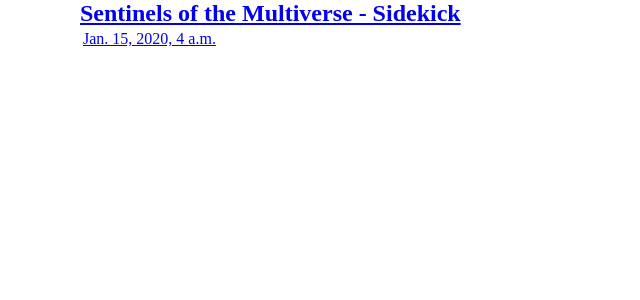
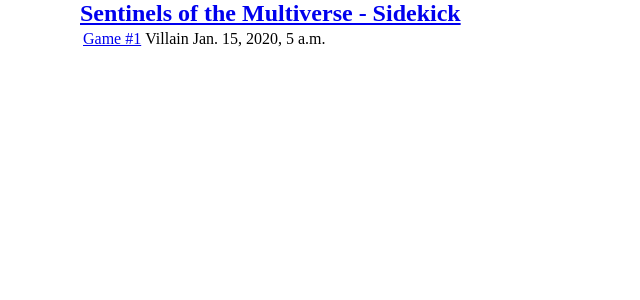
Before and after one commit to tlam/multiverse_sidekick, a Django app: page /games/ in a window 1280 px wide. Shown: the top 300 px of the page, without its empty margins (0-640 px from the left). Run offline with Django 3.2, Linux system fonts and the light colour scheme; tables that the repository leaves empty hold one stand-in row (values such as "Sample post").

Commit message:
Displaying game status

```diff
--- a/games/models.py
+++ b/games/models.py
@@ -7,10 +7,19 @@ class Game(models.Model):
     villain = models.ForeignKey('villains.Villain')
     villain_hp = models.IntegerField(default=0)
     environment = models.ForeignKey('environment.Environment')
+    is_over = models.BooleanField(default=False)
     created_at = models.DateTimeField(auto_now_add=True)
 
     def __unicode__(self):
         return u'Game %s' % self.profile
+
+    def who_won(self):
+        if self.is_over:
+            if self.villain_hp:
+                return 'Villain'
+            else:
+                return 'Hero'
+        return 'In progress'
 
 
 class ActiveHero(models.Model):
--- a/games/views.py
+++ b/games/views.py
@@ -68,10 +68,18 @@ def show(request, game_id):
     if request.method == 'POST':
         villain_hp = request.POST.get('villain')
         game.villain_hp = villain_hp
+        total_hero_hp = 0
+
+        for active_hero in game.activehero_set.all():
+            hero_hp = int(request.POST.get('hero-%i' % active_hero.hero.pk, 0))
+            total_hero_hp += hero_hp
+            active_hero.hp = hero_hp
+            active_hero.save()
+
+        if not int(villain_hp) or not total_hero_hp:
+            game.is_over = True
+
         game.save()
-        for active_hero in game.activehero_set.all():
-            active_hero.hp = request.POST.get('hero-%i' % active_hero.hero.pk)
-            active_hero.save()
         messages.success(request, 'Saved')
 
     context = {
--- a/multiverse_sidekick/settings.py
+++ b/multiverse_sidekick/settings.py
@@ -24,7 +24,7 @@ ALLOWED_HOSTS = []
 # http://en.wikipedia.org/wiki/List_of_tz_zones_by_name
 # although not all choices may be available on all operating systems.
 # In a Windows environment this must be set to your system time zone.
-TIME_ZONE = 'America/Chicago'
+TIME_ZONE = 'America/Toronto'
 
 # Language code for this installation. All choices can be found here:
 # http://www.i18nguy.com/unicode/language-identifiers.html
--- a/multiverse_sidekick/static/css/base.css
+++ b/multiverse_sidekick/static/css/base.css
@@ -49,3 +49,8 @@ ul.messages li {
 ul.messages li.success {
   background-color: #E0FFB8;
 }
+
+div.game-status {
+  float: left;
+  margin-left: 20em;
+}
--- a/multiverse_sidekick/templates/games/index.html
+++ b/multiverse_sidekick/templates/games/index.html
@@ -4,7 +4,9 @@
 <table>
   {% for game in games %}
   <tr>
-    <td><a href="{% url 'games:show' game.pk %}">{{ game.created_at }}</a></td>
+    <td><a href="{% url 'games:show' game.pk %}">Game #{{ game.pk }}</a></td>
+    <td>{{ game.who_won }}</td>
+    <td>{{ game.created_at }}</td>
   </tr>
   {% endfor %}
 </table>
```
Also changed, not shown: multiverse_sidekick/templates/games/show.html (+13 -1 lines), games/migrations/0002_auto__add_field_game_is_over.py (added).
